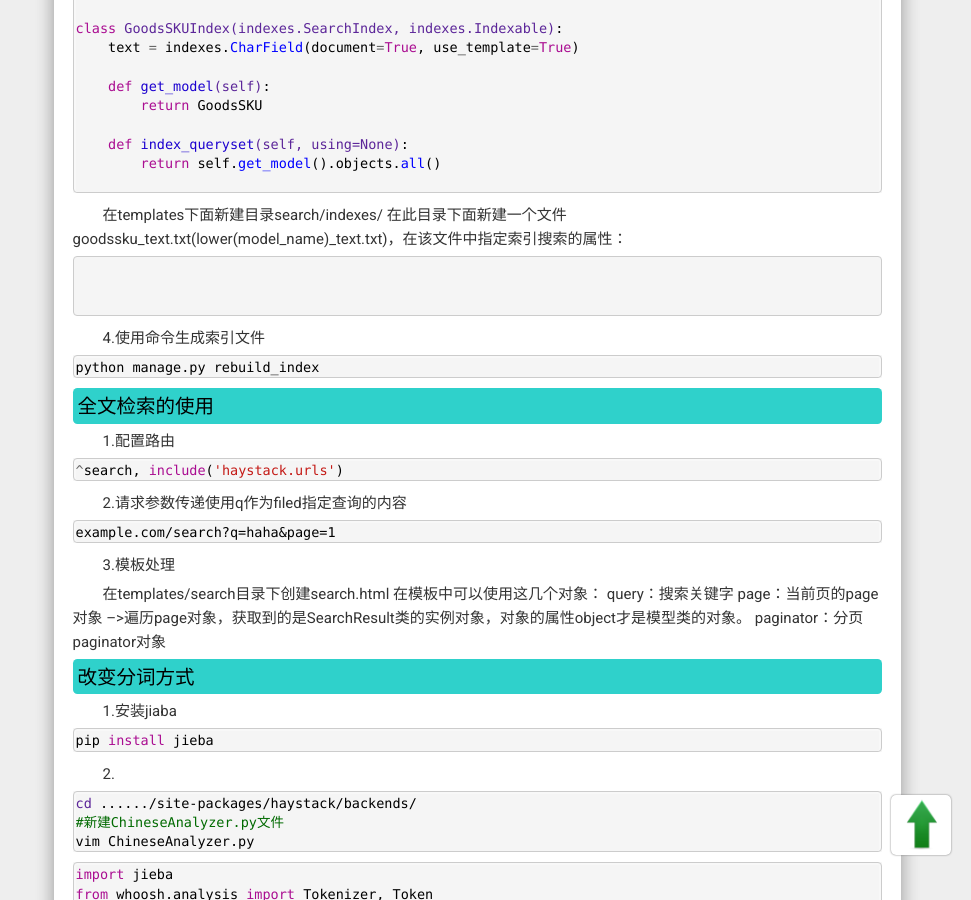
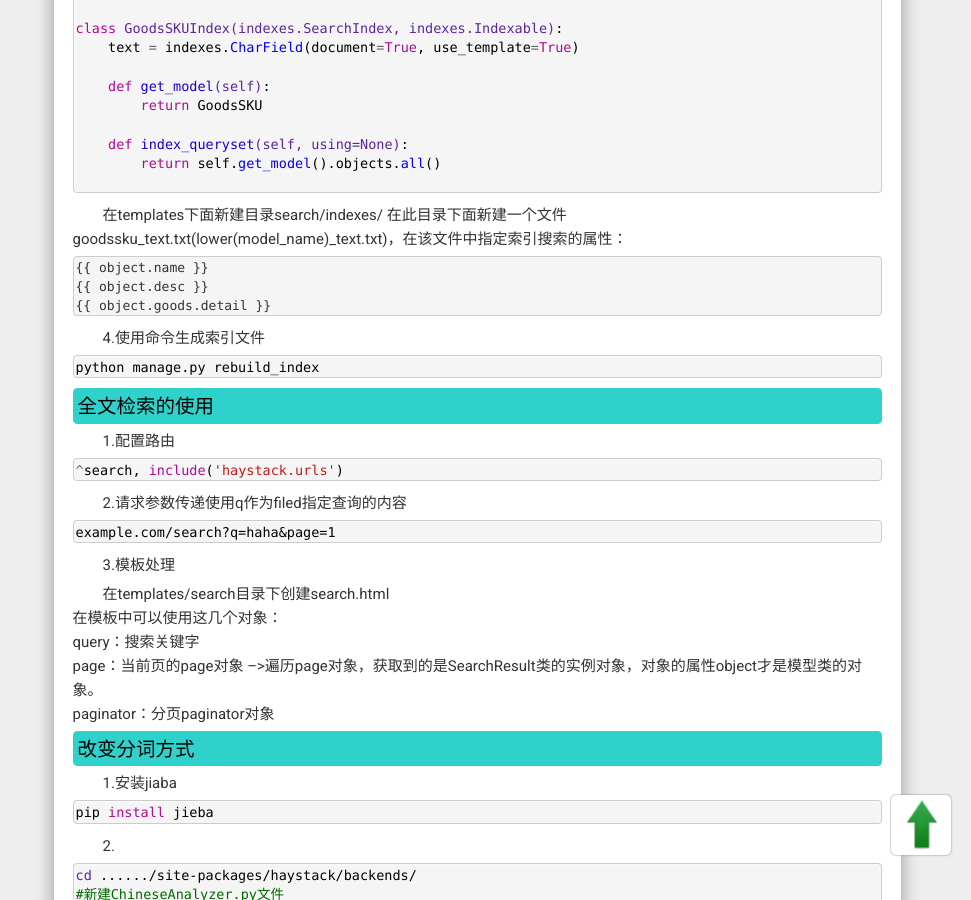
Before and after one commit to iampythoner/iampythoner.github.io, a Jekyll site: the page built from misc/django-haystack+whoosh+jiaba.md, in a window 1280 px wide and 900 px high, scrolled down 743 px. Shown: the whole window, without its empty margins (309-1280 px from the left). Built offline with Jekyll 4.4.1, drawn with Linux system fonts in a browser that asks for light colours; nearby versions of some CDN libraries; comment, search, counter and statistics services are not loaded.

Commit message:
no message

````diff
--- a/misc/django-haystack+whoosh+jiaba.md
+++ b/misc/django-haystack+whoosh+jiaba.md
@@ -54,9 +54,9 @@ class GoodsSKUIndex(indexes.SearchIndex, indexes.Indexable):
 在templates下面新建目录search/indexes/{{ app.name }} 在此目录下面新建一个文件goodssku_text.txt(lower(model_name)_text.txt)，在该文件中指定索引搜索的属性：
 
 ```txt
-{{ object.name }}
-{{ object.desc }}
-{{ object.goods.detail }}
+{{ '{{' }} object.name }}
+{{ '{{' }} object.desc }}
+{{ '{{' }} object.goods.detail }}
 ```
 
 4.使用命令生成索引文件
@@ -82,10 +82,10 @@ example.com/search?q=haha&page=1
 
 3.模板处理
 
-在templates/search目录下创建search.html
-在模板中可以使用这几个对象：
-query：搜索关键字
-page：当前页的page对象 –>遍历page对象，获取到的是SearchResult类的实例对象，对象的属性object才是模型类的对象。
+在templates/search目录下创建search.html<br>
+在模板中可以使用这几个对象：<br>
+query：搜索关键字<br>
+page：当前页的page对象 –>遍历page对象，获取到的是SearchResult类的实例对象，对象的属性object才是模型类的对象。<br>
 paginator：分页paginator对象
 
 
````
